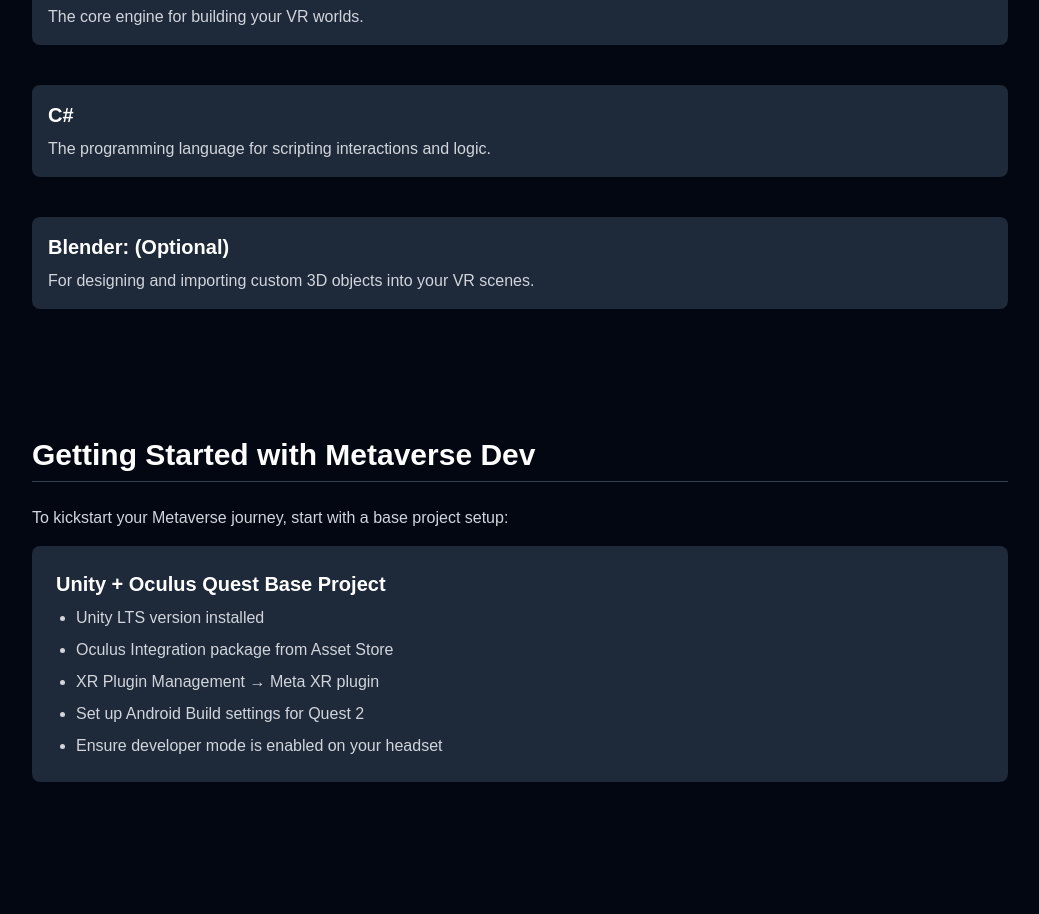
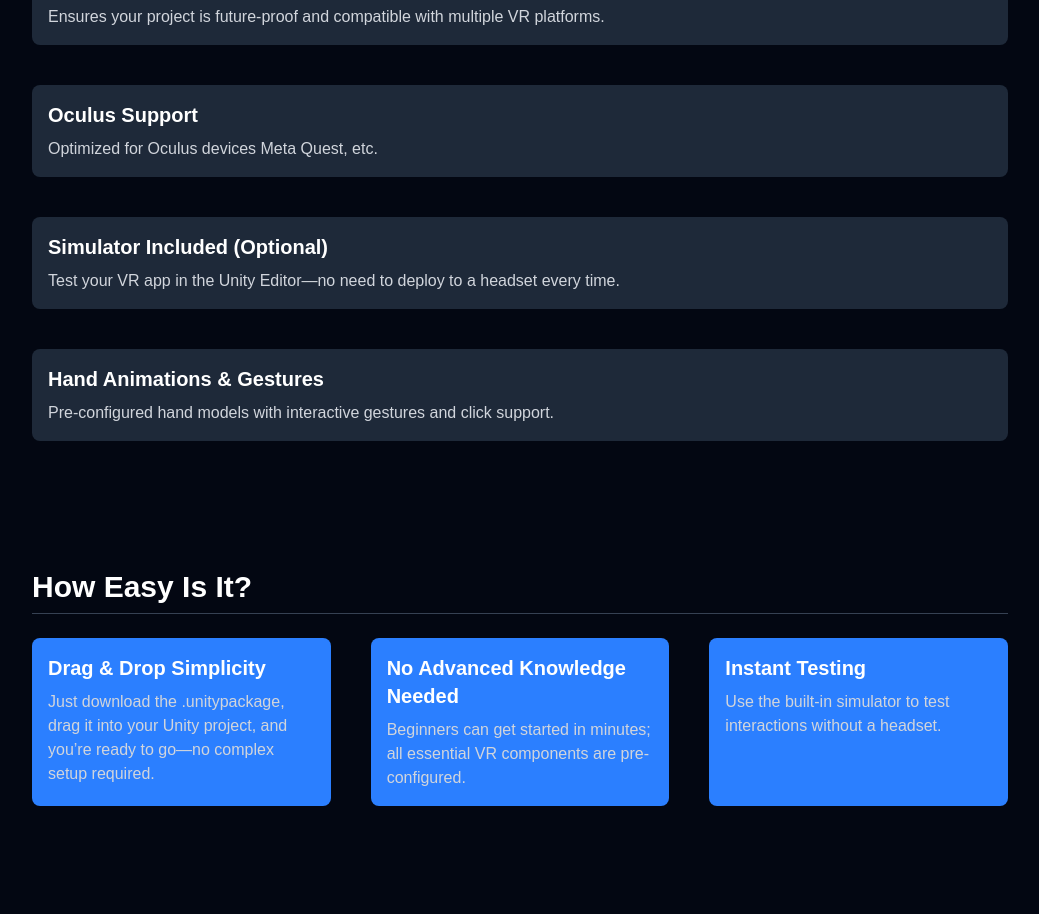
Before and after one commit to potatomioo/metdev, a Next.js app: page / in a window 1280 px wide. Shown: the part 660-1574 px from the top of the page, without its empty margins (120-1159 px from the left). Built offline with nearby package versions, Linux system fonts and the light colour scheme.

Commit message:
Updated features and ease.

```diff
--- a/src/components/Navbar.tsx
+++ b/src/components/Navbar.tsx
@@ -24,8 +24,8 @@
       <h2 className="text-xl font-semibold">Metaverse Develoment</h2>
       <ul className="flex gap-6 text-sm sm:text-base">
         <li>
-          <a href="#tools" className="hover:text-blue-400">
-            Tools
+          <a href="#features" className="hover:text-blue-400">
+            Features
           </a>
         </li>
         <li>
--- a/src/data/content.tsx
+++ b/src/data/content.tsx
@@ -1,7 +1,8 @@
-export let tools = [
-    { name: "Unity", desc: "The core engine for building your VR worlds." },
-    { name: "C#", desc: "The programming language for scripting interactions and logic." },
-    { name: "Blender: (Optional) ", desc: "For designing and importing custom 3D objects into your VR scenes." },
+export let features = [
+    { name: "OpenXR Integration", desc: "Ensures your project is future-proof and compatible with multiple VR platforms." },
+    { name: "Oculus Support", desc: "Optimized for Oculus devices Meta Quest, etc." },
+    { name: "Simulator Included (Optional) ", desc: "Test your VR app in the Unity Editor—no need to deploy to a headset every time." },
+    { name: "Hand Animations & Gestures", desc: "Pre-configured hand models with interactive gestures and click support."}
   ];
 
 export let scope = [
@@ -10,3 +11,9 @@
     "Remote Collaboration",
     "AR/VR Training Simulations",
   ];
+
+export let ease = [
+  { name: "Drag & Drop Simplicity", desc: "Just download the .unitypackage, drag it into your Unity project, and you’re ready to go—no complex setup required."},
+  { name: "No Advanced Knowledge Needed", desc: "Beginners can get started in minutes; all essential VR components are pre-configured."},
+  { name: "Instant Testing", desc: "Use the built-in simulator to test interactions without a headset."}
+];
--- a/src/pages/index.tsx
+++ b/src/pages/index.tsx
@@ -1,6 +1,6 @@
 import Navbar from "@/components/Navbar";
 import Section from "@/components/Section";
-import { tools, scope } from "@/data/content";
+import { features, scope, ease} from "@/data/content";
 
 export default function Home() {
   return (
@@ -12,46 +12,45 @@
           <span className="text-blue-400">Metaverse </span>VR Starter Kit
         </h1>
         <p className="text-center max-w-xl text-lg">
-          Kickstart Your VR Journey in Minutes — Drag, Drop, and Develop for Meta Quest with Ease
+          Kickstart Your VR Journey in Minutes — Drag, Drop, and Develop for Oculus based VR projects with ease.
         </p>
         <a
           href="/OculusBase.unitypackage"
           download
-          className="mt-8 inline-block px-8 py-4 bg-blue-500 hover:bg-blue-600 text-white text-2xl font-bold rounded-lg shadow-lg transition-colors"
+          className="mt-8 inline-block px-8 py-4 bg-blue-500 text-white text-2xl font-bold rounded-lg shadow-lg transition-colors
+          hover:bg-white hover:text-blue-500 hover:scale-105"
         >
           Download Package
         </a>
       </section>
 
-      <Section id="tools" title="Essential Tools to Kickstart">
+      <Section id="features" title="Key Features">
         <div className="grid grid-cols-1 sm:grid-cols-1 md:grid-cols-1 gap-10">
-          {tools.map((tool) => (
+          {features.map((feature) => (
             <div
-              key={tool.name}
+              key={feature.name}
               className="bg-gray-800 p-4 rounded-lg hover:scale-105 hover:border-2 transition-transform"
             >
-              <h3 className="text-xl font-semibold mb-2">{tool.name}</h3>
-              <p className="text-gray-300">{tool.desc}</p>
+              <h3 className="text-xl font-semibold mb-2">{feature.name}</h3>
+              <p className="text-gray-300">{feature.desc}</p>
             </div>
           ))}
         </div>
       </Section>
-      <Section id="start" title="Getting Started with Metaverse Dev">
-        <p className="text-gray-300 mb-4">
-          To kickstart your Metaverse journey, start with a base project setup:
-        </p>
-        <div className="bg-gray-800 rounded-lg p-6">
-          <h3 className="text-xl font-semibold mb-2">Unity + Oculus Quest Base Project</h3>
-          <ul className="list-disc pl-5 space-y-2 text-gray-300">
-            <li>Unity LTS version installed</li>
-            <li>Oculus Integration package from Asset Store</li>
-            <li>XR Plugin Management → Meta XR plugin</li>
-            <li>Set up Android Build settings for Quest 2</li>
-            <li>Ensure developer mode is enabled on your headset</li>
-          </ul>
+      <Section id="start" title="How Easy Is It?">
+      <div className="grid grid-cols-1 sm:grid-cols-1 md:grid-cols-3 gap-10">
+          {ease.map((ease) => (
+            <div
+              key={ease.name}
+              className="bg-blue-500 p-4 rounded-lg hover:scale-105 hover:border-2 transition-transform"
+            >
+              <h3 className="text-xl font-semibold mb-2">{ease.name}</h3>
+              <p className="text-gray-300">{ease.desc}</p>
+            </div>
+          ))}
         </div>
       </Section>
-      <Section id="scope" title="Scope of Metaverse">
+      <Section id="scope" title="Getting Started (Quick Start)">
         <ul className="list-disc pl-6 space-y-2 text-gray-300">
           {scope.map((item, index) => (
             <li key={index}>{item}</li>
```
